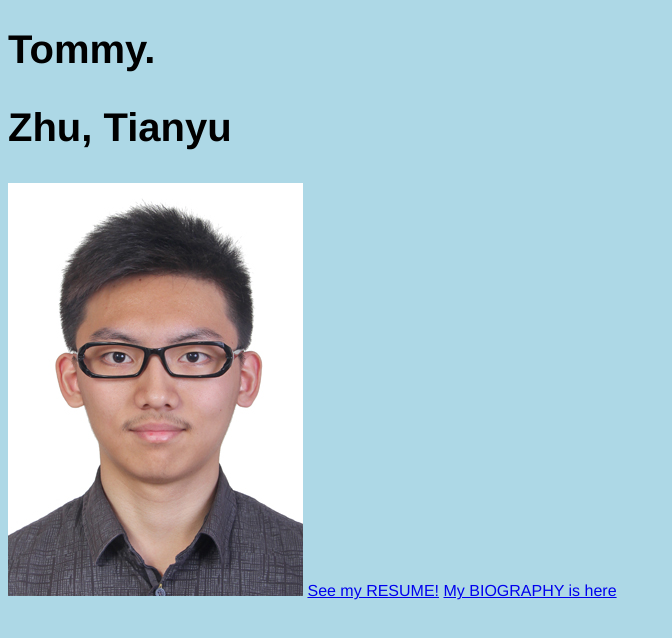
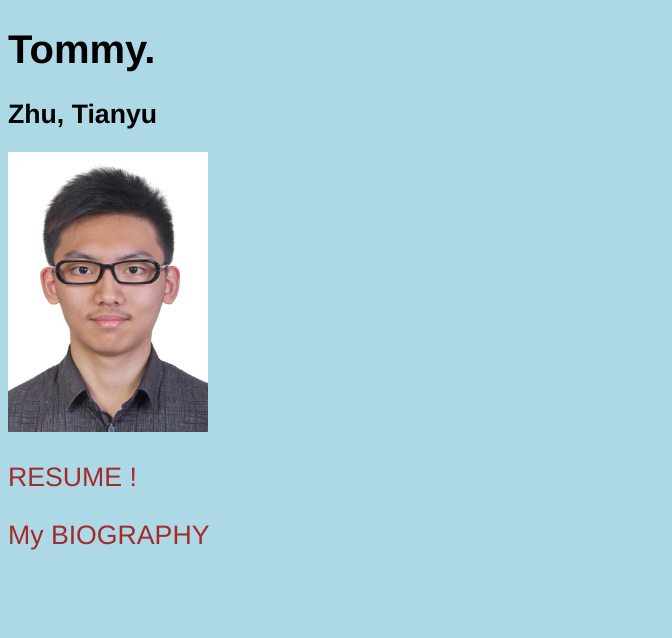
Before and after one commit to tommyzty/tommyzty.github.io, a plain HTML site: page index.html in a window 1280 px wide. Shown: the whole page, without its empty margins (0-672 px from the left). Drawn offline with Linux system fonts and the light colour scheme.

Commit message:
changed pic size and hyperlink style

```diff
--- a/index.html
+++ b/index.html
@@ -1,9 +1,8 @@
 <!DOCTYPE HTML>
 
 <html>
-
 <head>
-	<title>Tommy ZhuTianYu</title>
+	<title>Tommy Zhu Tian Yu</title>
 	<link rel="stylesheet" href="index_style.css"/>
 	<meta charset="utf-8" />
 </head>
@@ -12,10 +11,10 @@
 <h2>Zhu, Tianyu</h2>
 
 <body>
-	<img src="photo.jpg" alt="My Photo";>
+	<img src="photo.jpg" alt="My Photo" class="pic";>
 	<!--<div class="homer"></div>-->
-	<a href="resume.html">See my RESUME!</a>
-	<a href="bio.html">My BIOGRAPHY is here</a>
+	<a href="resume.html">RESUME !</a>
+	<a href="bio.html">My BIOGRAPHY</a>
 </body>
 
 </html>
--- a/index_style.css
+++ b/index_style.css
@@ -1,9 +1,32 @@
 h1, h2 {
 	font-family: 'Helvetica Neue', Helvetica, Arial, sans-serif;
 	font-size: 30pt;
+}
+
+h2 {
+	font-size: 20pt;
 }
 
 body {
 	font-family: 'Helvetica Neue', Helvetica, Arial, sans-serif;
     background-color: lightblue;
 }
+
+a {
+	display: block;
+	padding-top: 20pt;
+	color: brown;
+	text-decoration: none;
+	font-size: 20pt;
+}
+
+a:hover {
+	color: red;
+	text-decoration: underline;
+	font-size: 22pt;
+}
+
+img.pic {
+	width: 200px;
+	height: auto;
+}
```
